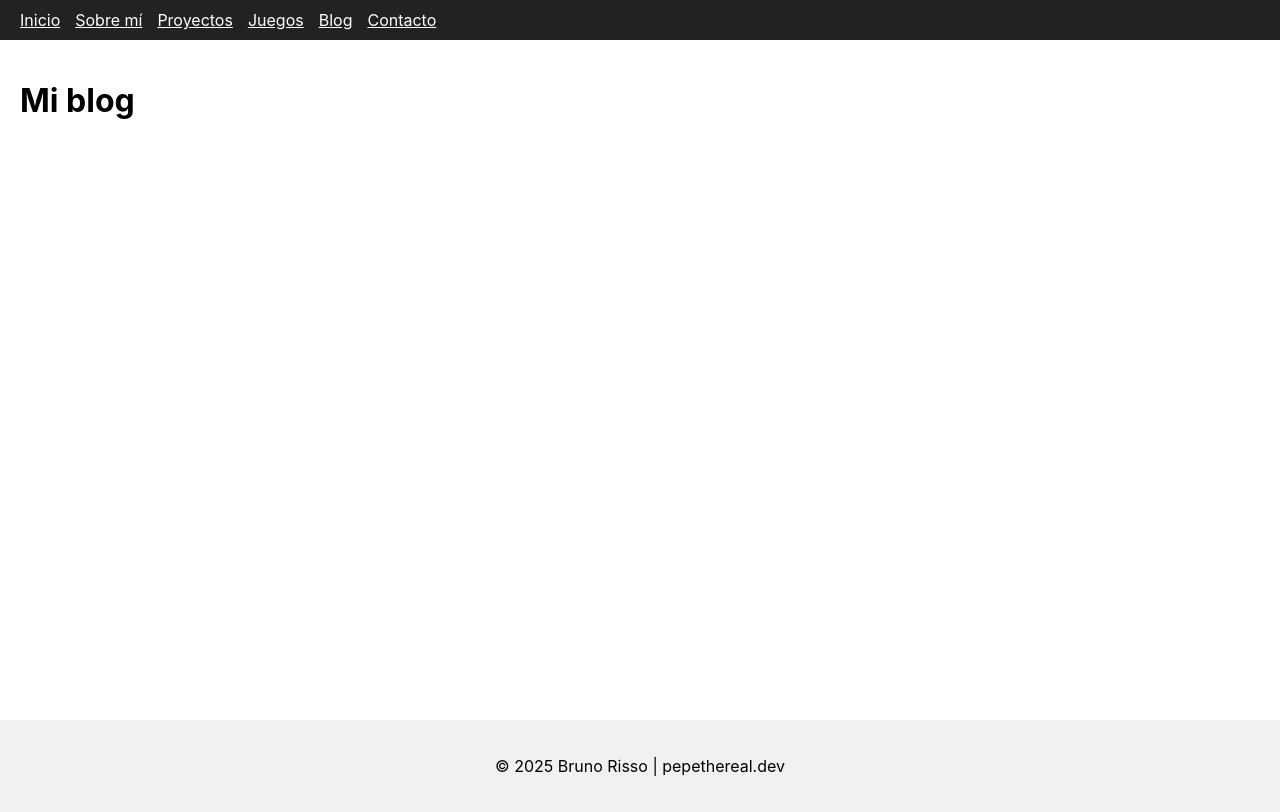
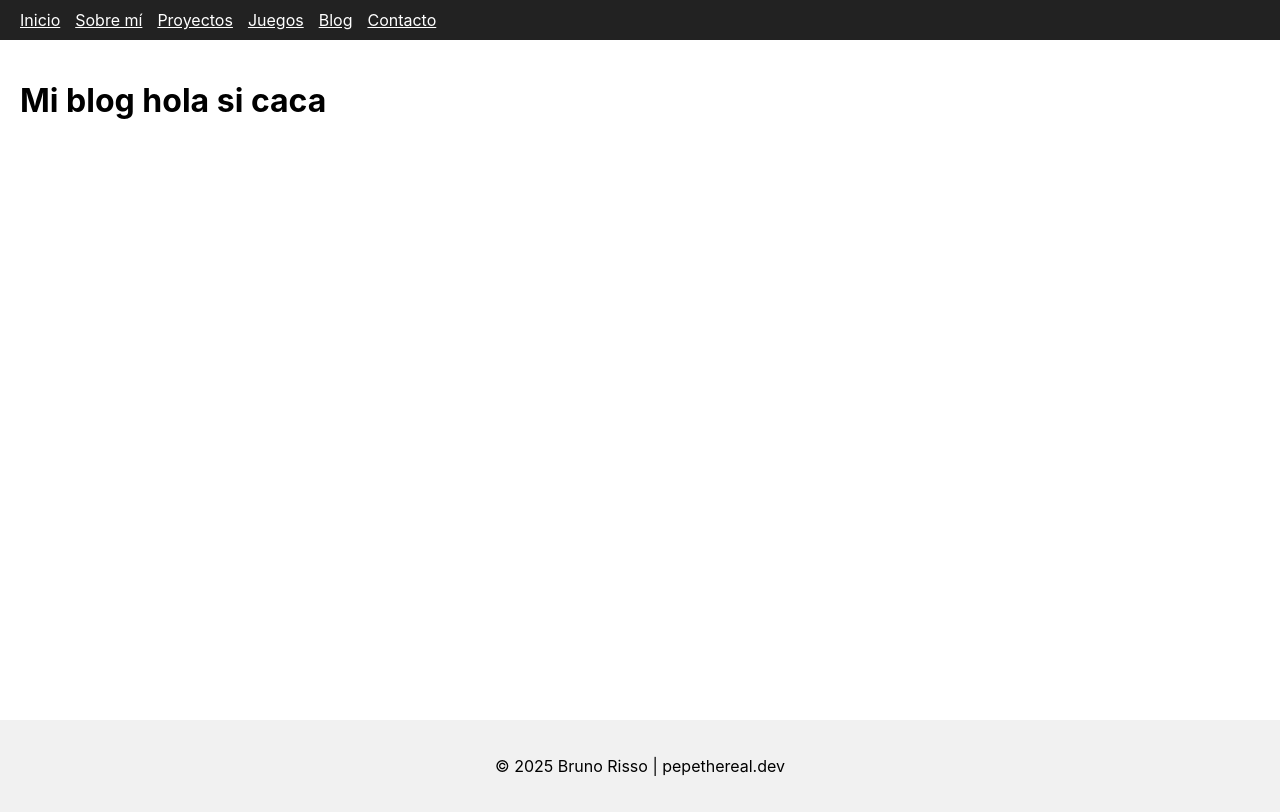
Before and after one commit to brrisso/mipagina, a React (Create React App) app: page /blog in a window 1280 px wide. Built offline with nearby package versions, Linux system fonts and the light colour scheme.

Commit message:
Update Blog.js

```diff
--- a/src/paginas/Blog.js
+++ b/src/paginas/Blog.js
@@ -3,7 +3,7 @@ import React from 'react';
 function Blog() {
   return (
     <div>
-      <h1>Mi blog</h1>
+      <h1>Mi blog hola si caca</h1>
     </div>
   );
 }
```
